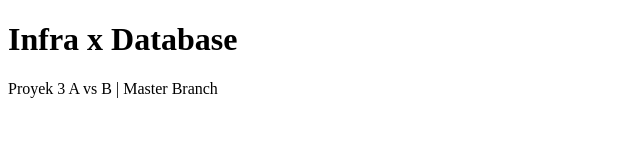
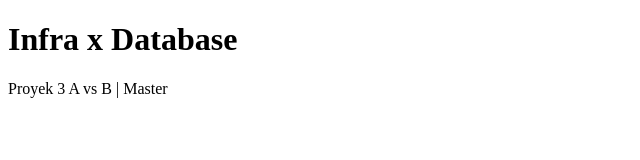
Before and after one commit to ardinur03/go-infra-cicd, a plain HTML site: page static/index.html in a window 1280 px wide. Shown: the full height of the page, 0-640 px from the left. Drawn offline with Linux system fonts and the light colour scheme.

Commit message:
Update index.html

```diff
--- a/static/index.html
+++ b/static/index.html
@@ -5,7 +5,7 @@
 </head>
 <body>
     <h1>Infra x Database</h1>
-    <p>Proyek 3 A vs B | Master Branch</p>
+    <p>Proyek 3 A vs B | Master</p>
 </body>
 
 </html>
```
